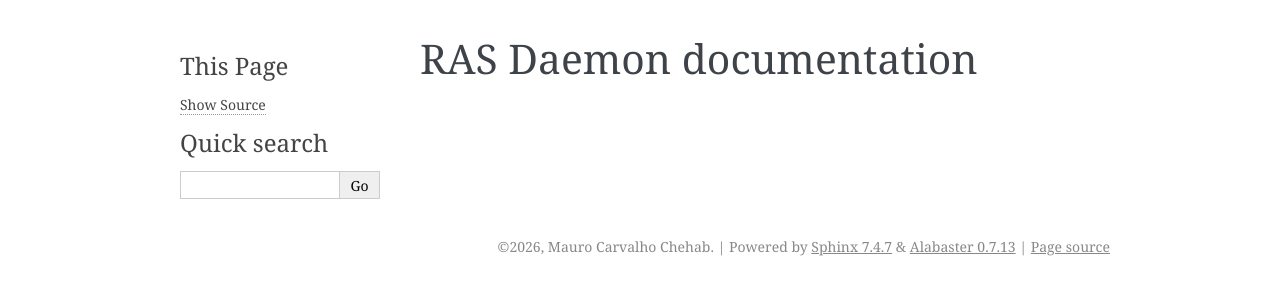
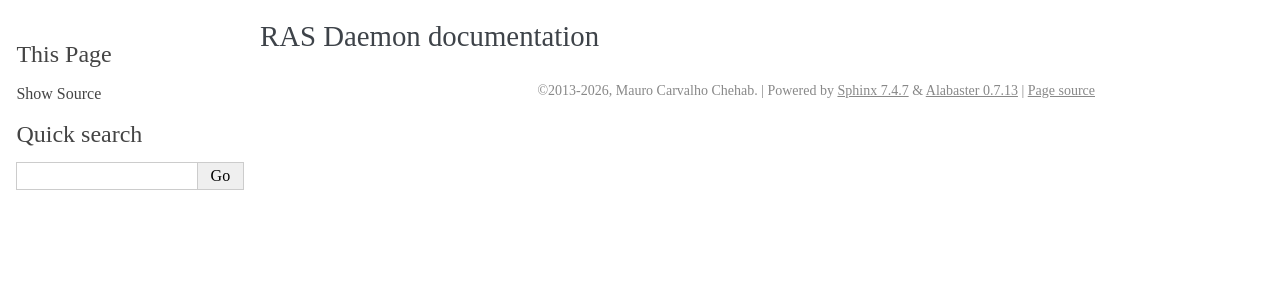
Before and after one commit to mchehab/rasdaemon, a Sphinx documentation site: the page built from docs/index.rst, in a window 1280 px wide. Shown: the top 300 px of the page. Built offline with Sphinx 7.4.7, drawn with Linux system fonts in a browser that asks for light colours.

Commit message:
docs: add a CSS template
Import the Linux Kernel custom.css template.

Signed-off-by: Mauro Carvalho Chehab <mchehab+huawei@kernel.org>

```diff
--- a/docs/conf.py
+++ b/docs/conf.py
@@ -3,25 +3,26 @@
 # For the full list of built-in configuration values, see the documentation:
 # https://www.sphinx-doc.org/en/master/usage/configuration.html
 
-# -- Project information -----------------------------------------------------
-# https://www.sphinx-doc.org/en/master/usage/configuration.html#project-information
 
 project = 'RAS Daemon'
-copyright = '2026, Mauro Carvalho Chehab'
+copyright = '2013-2026, Mauro Carvalho Chehab'
 author = 'Mauro Carvalho Chehab'
-
-# -- General configuration ---------------------------------------------------
-# https://www.sphinx-doc.org/en/master/usage/configuration.html#general-configuration
 
 extensions = []
 
-templates_path = ['_templates']
 exclude_patterns = []
 
+primary_domain = "c"
+highlight_language = "bash"
 
-
-# -- Options for HTML output -------------------------------------------------
-# https://www.sphinx-doc.org/en/master/usage/configuration.html#options-for-html-output
+#templates_path = ['templates']
+html_static_path = ['static']
 
 html_theme = 'alabaster'
-html_static_path = ['_static']
+html_theme_options = {
+    "page_width": "65em",
+    "sidebar_width": "15em",
+    "fixed_sidebar": "true",
+    "font_size": "inherit",
+    "font_family": "serif",
+}
--- /dev/null
+++ b/docs/static/custom.css
@@ -0,0 +1,203 @@
+/* SPDX-License-Identifier: GPL-2.0 */
+/*
+ * CSS tweaks for the Alabaster theme
+ */
+
+div.body {  max-width: 120em; }
+
+/* Shrink the headers a bit */
+div.body h1 { font-size: 180%; }
+div.body h2 { font-size: 150%; }
+div.body h3 { font-size: 130%; }
+div.body h4 { font-size: 110%; }
+
+/* toctree captions are styled like h2 */
+div.toctree-wrapper p.caption[role=heading] { font-size: 150%; }
+
+/* Tighten up the layout slightly */
+div.body { padding: 0 15px 0 10px; }
+div.sphinxsidebarwrapper { padding: 1em 0.4em; }
+div.sphinxsidebar { font-size: inherit;
+		    max-height: 100%;
+		    overflow-y: auto; }
+/* Tweak document margins and don't force width */
+div.document {
+    margin: 20px 10px 0 10px;
+    width: auto;
+}
+
+/* Size the logo appropriately */
+img.logo {
+    width: 104px;
+    margin-bottom: 20px;
+}
+
+/* The default is to use -1em, which makes it override text */
+li { text-indent: 0em; }
+
+/*
+ * Parameters for the display of function prototypes and such included
+ * from C source files.
+ */
+dl.function, dl.struct, dl.enum { margin-top: 2em; background-color: #ecf0f3; }
+/* indent lines 2+ of multi-line function prototypes */
+dl.function dt { margin-left: 10em; text-indent: -10em; }
+/*
+ * Preserve C API signatures on one line and apply contained horizontal
+ * scrolling to prevent them from exceeding their container width and
+ * breaking page layout.
+ */
+dl.c { overflow-x: auto; overflow-y: hidden; }
+dl.c > dt.sig.sig-object { white-space: nowrap; }
+dt.sig-object { font-size: larger; }
+div.kernelindent { margin-left: 2em; margin-right: 4em; }
+
+/*
+ * Parameters for the display of function prototypes and such included
+ * from Python source files.
+ */
+dl.py { margin-top: 2em; background-color: #ecf0f3; }
+dl.py.class { margin-left: 2em; text-indent: -2em; padding-left: 2em; }
+dl.py.method, dl.py.attribute { margin-left: 2em; text-indent: -2em; }
+dl.py li, pre { text-indent: 0em; padding-left: 0 !important; }
+
+/*
+ * Tweaks for our local TOC
+ */
+div.kerneltoc li.toctree-l1 { font-size: smaller;
+		text-indent: -1em;
+		margin-left: 1em; }
+div.kerneltoc li.current > a {font-weight: bold; }
+div.kerneltoc li.toctree-l2,li.toctree-l3 { font-size: small;
+		text-indent: -1em;
+		margin-left: 1em;
+		list-style-type: none;
+	      }
+div.kerneltoc li.current ul { margin-left: 0; }
+div.kerneltoc { background-color: #eeeeee; }
+div.kerneltoc li.current ul { background-color: white; }
+
+/*
+ * Hide toctree captions on the welcome page, they should only be shown in the
+ * sidebar.
+ */
+section#the-linux-kernel-documentation p.caption { display: none; }
+
+/*
+ * Make section titles bold in the sidebar, and decrease their bottom margin to
+ * group them with their subsections.
+ */
+div.sphinxsidebar p.caption { font-weight: bold; margin-bottom: 0; }
+div.sphinxsidebar p.caption + ul { margin-top: 0; }
+
+/*
+ * The CSS magic to toggle the contents on small screens.
+ */
+label.kernel-toc-title { display: none; }
+label.kernel-toc-title:after {
+    content: "[Hide]";
+}
+input[type=checkbox]:checked ~ label.kernel-toc-title:after {
+    content: "[Show]";
+}
+/* Hide the toggle on large screens */
+input.kernel-toc-toggle { display: none; }
+
+/*
+ * Show and implement the toggle on small screens.
+ * The 875px width seems to be wired into alabaster.
+ */
+@media screen and (max-width: 875px) {
+    label.kernel-toc-title { display: inline;
+			     font-weight: bold;
+			     font-size: larger; }
+    input[type=checkbox]:checked ~ div.kerneltoc {
+	display: none;
+    }
+    h3.kernel-toc-contents { display: inline; }
+    div.kerneltoc a { color: black; }
+}
+
+/* Language selection menu */
+
+div.admonition {
+    /*
+     * Make sure we don't overlap notes and warnings at the top of the
+     * document.
+     */
+    clear: both;
+}
+
+div.language-selection {
+    background: #eeeeee;
+    border: 1px solid #cccccc;
+    margin-bottom: 1em;
+    padding: .5em;
+
+    position: relative;
+    float: right;
+}
+
+div.language-selection a {
+    display: block;
+    padding: 0.5em;
+    color: #333333;
+    text-decoration: none;
+}
+
+div.language-selection ul {
+    display: none;
+    position: absolute;
+
+    /* Align with the parent div */
+    top: 100%;
+    right: 0;
+    margin: 0;
+
+    list-style: none;
+
+    background: #fafafa;
+    border: 1px solid #cccccc;
+
+    /* Never break menu item lines */
+    white-space: nowrap;
+}
+
+div.language-selection:hover ul {
+    display: block;
+}
+
+div.language-selection ul li:hover {
+    background: #dddddd;
+}
+
+/* Let rendered reference links in tables wrap when needed. */
+div.body table.docutils a.reference {
+    overflow-wrap: anywhere;
+}
+
+/* Let long link text wrap instead of forcing overflow. */
+a {
+    overflow-wrap: anywhere;
+}
+
+/* Make xrefs more universally visible */
+a.reference, a.reference:hover {
+    border-bottom: none;
+    text-decoration: underline;
+    text-underline-offset: 0.3em;
+}
+
+/* Slightly different style for sidebar links */
+div.sphinxsidebar a { border-bottom: none; }
+div.sphinxsidebar a:hover {
+    border-bottom: none;
+    text-decoration: underline;
+    text-underline-offset: 0.3em;
+}
+
+a.manpage {
+	font-style: normal;
+	font-weight: bold;
+	font-family: "Courier New", Courier, monospace;
+}
```
Also changed, not shown: 1 other file.
